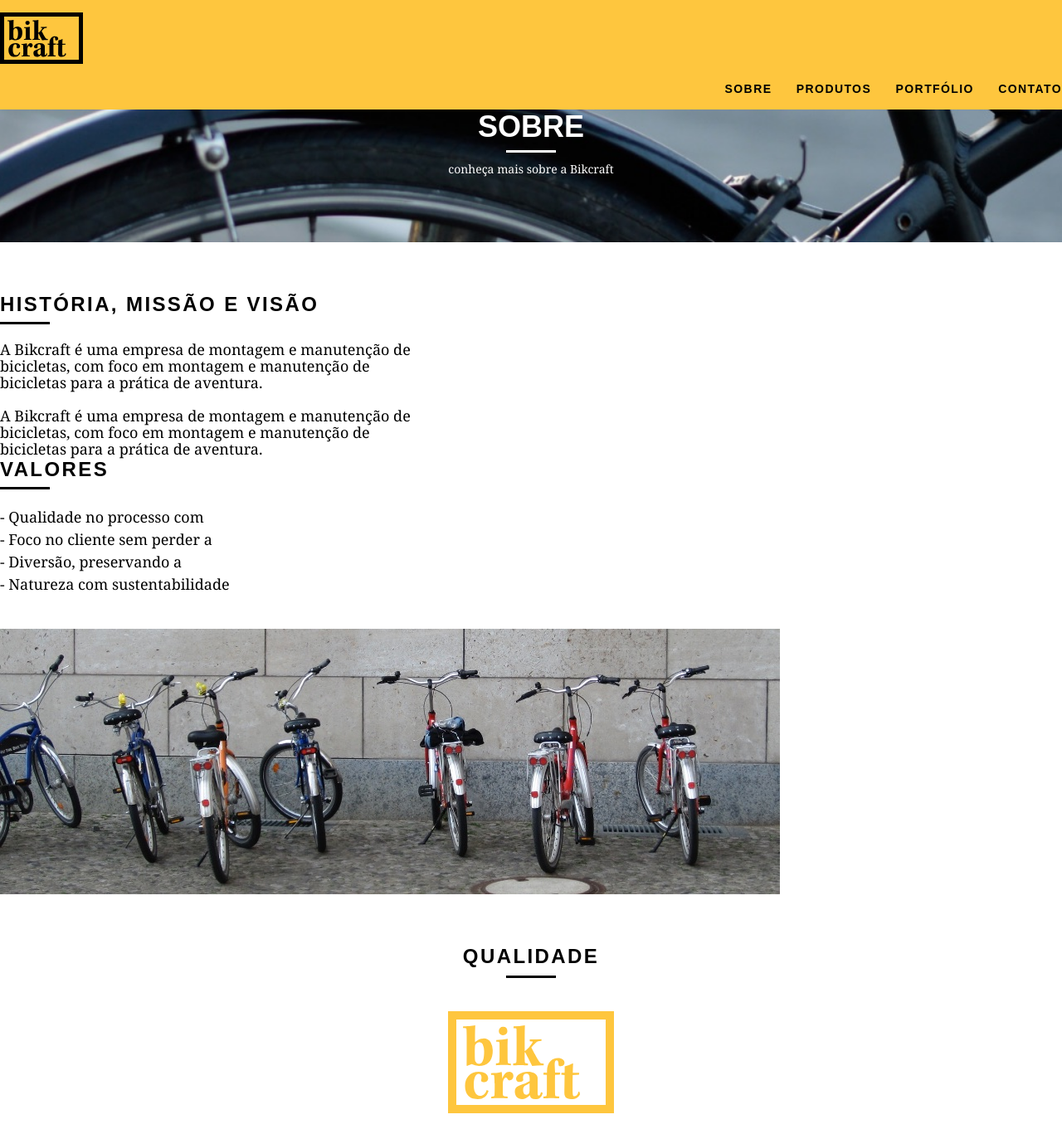
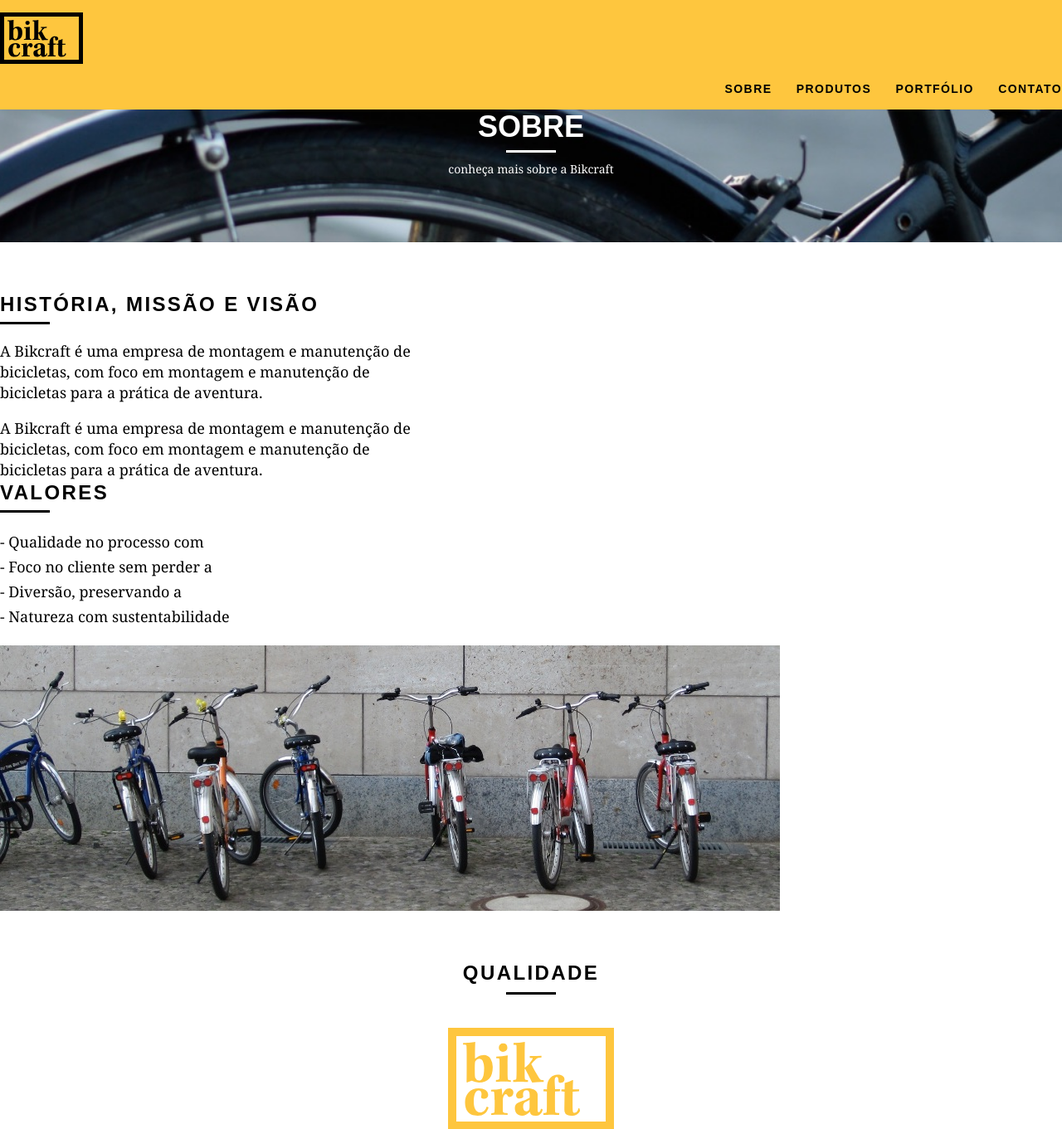
Before and after one commit to alsoDiego/bikcraft, a PHP site: page /sobre.html in a window 1280 px wide. Shown: the top 1361 px of the page at 83% size. Run offline with PHP 8.4, Linux system fonts and the light colour scheme.

Commit message:
sobre introdução

```diff
--- a/css/sobre.css
+++ b/css/sobre.css
@@ -9,27 +9,12 @@
     padding-top: 60px;
 }
 
-.sobre_conteudo .subtitulo {
-    text-align: left;
-}
-
-.sobre_conteudo .subtitulo:after {
-    content: "";
-    display: block;
-    width: 60px;
-    height: 3px;
-    background: #000;
-    margin: 6px 0 12px 0;
-}
-
-.sobre_conteudo p, .sobre_conteudo ul {
+.sobre_conteudo p {
+    font-family: Georgia, 'Times New Roman', serif;
+    max-width: 520px;
     font-size: 18px;
-    font-family: Georgia, 'Times New Roman', serif;
-}
-
-.sobre_conteudo p {
-    max-width: 520px;
-    margin-top: 20px;
+    margin-top: 1em;
+    line-height: 25px;
 }
 
 .sobre_conteudo p:first-child {
@@ -37,11 +22,13 @@
 }
 
 .sobre_conteudo ul {
-    line-height: 1.5em;
+    font-family: Georgia, 'Times New Roman', serif;
+    font-size: 18px;
+    line-height: 30px;
 }
 
-.sobre_conteudo img {
-    margin-top: 40px;
+.foto-equipe {
+    padding-top: 20px;
 }
 
 .qualidade_sobre {
```
